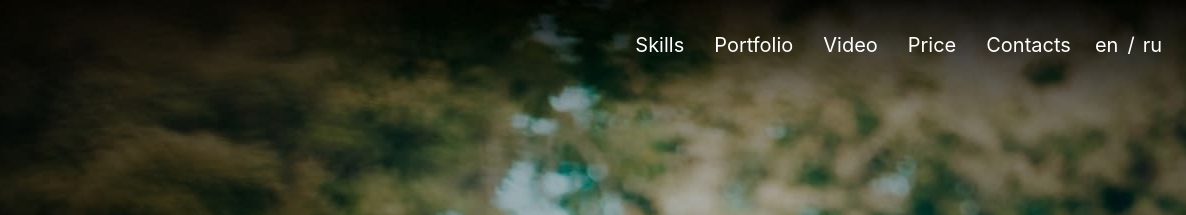
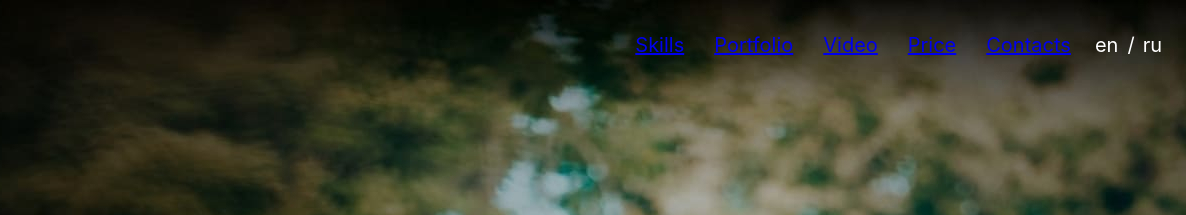
Before and after one commit to dasha7879/portfolio-project, a website: page index.html in a window 1280 px wide. Shown: the top 215 px of the page, 94-1280 px from the left. Drawn offline with Linux system fonts and the light colour scheme.

Commit message:
feat: add anchor-link

```diff
--- a/index.html
+++ b/index.html
@@ -19,11 +19,21 @@
                     <div class="header__lang-navigation">
                         <nav class='header__navigation'>
                             <ul class="navigation">
-                                <li class="navigation__link">Skills</li>
-                                <li class="navigation__link">Portfolio</li>
-                                <li class="navigation__link">Video</li>
-                                <li class="navigation__link">Price</li>
-                                <li class="navigation__link">Contacts</li>
+                                <li class="navigation__link">
+                                     <a href="#skills-link">Skills</a>
+                                </li>
+                                <li class="navigation__link">
+                                     <a href="#portfolio-link">Portfolio</a>
+                                </li>
+                                <li class="navigation__link">
+                                     <a href="#video-link">Video</a>
+                                </li>
+                                <li class="navigation__link">
+                                     <a href="#price-link">Price</a>
+                                </li>
+                                <li class="navigation__link">
+                                     <a href="#contacts-link">Contacts</a>
+                                </li>
                             </ul>
                         </nav>
                         <div class="header__languages">
@@ -50,7 +60,7 @@
             </section>
         </div>
     </div>
-    <section class="skills">
+    <section class="skills" id="#skills-link" >
         <div class=" wrapper skills__wrapper">
             <div class="title-decoration">
                 <span></span>
@@ -96,7 +106,7 @@
             </div>
         </div>
     </section>
-    <section class="portfolio">
+    <section class="portfolio" id="#portfolio-link">
         <div class="wrapper portfolio__wrapper">
             <div class="title-decoration">
                 <span></span>
@@ -122,7 +132,7 @@
             </div>
         </div>
     </section>
-    <section class="video">
+    <section class="video" id="#video-link">
         <div class="wrapper video__wrapper">
             <div class="title-decoration">
                 <span></span>
@@ -134,7 +144,7 @@
             </div>
         </div>
     </section>
-    <section class="price">
+    <section class="price" id="#price-link">
         <div class="wrapper price__wrapper">
             <div class="title-decoration title-decoration_price">
                 <span></span>
@@ -186,7 +196,7 @@
             </div>
         </div>
     </section>
-    <section class="contact">
+    <section class="contact" id="#contacts-link">
         <div class="wrapper contact__wrapper">
             <div class="contact-title-box">
                 <h2 class="contact-title">Contact me</h2>
```
Also changed, not shown: sass/style.css (+16 -32 lines), 1 other file.
